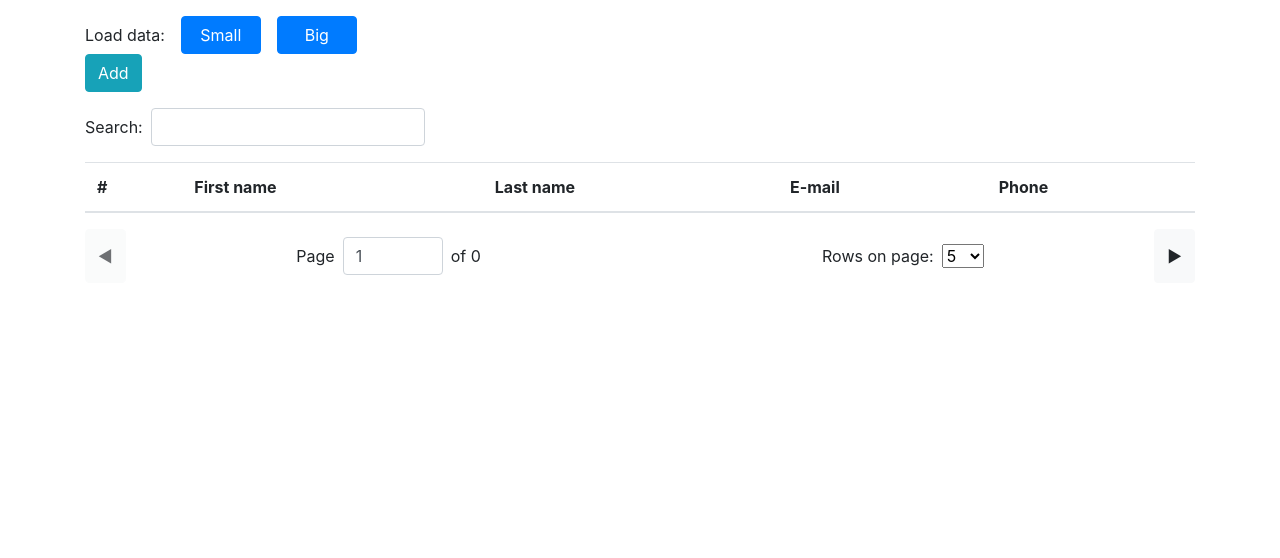
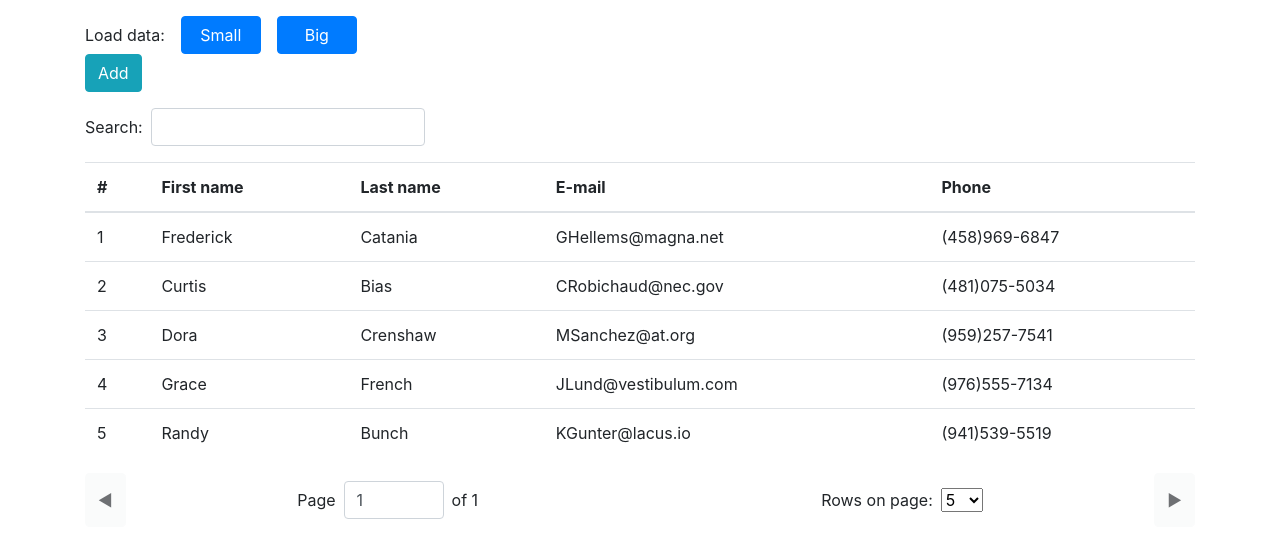
Before and after one commit to a413x/reactTable, a React (Create React App) app: page / in a window 1280 px wide. Shown: the top 558 px of the page. Built offline with nearby package versions, Linux system fonts and the light colour scheme.

Commit message:
Initialize app with mock data

```diff
--- a/src/components/App/App.js
+++ b/src/components/App/App.js
@@ -6,8 +6,9 @@ import {PagesNav} from '../PagesNav/PagesNav.js'
 import {SearchForm} from '../SearchForm/SearchForm.js'
 import {Details} from '../Details/Details.js'
 import {sortData, searchData} from '../../utils/utils.js'
+import {mock_data} from '../../__mock_data__/mock_data.js'
 
-let storedData = []
+let storedData = [...mock_data]
 
 const App = () => {
   const [data, setData] = useState([...storedData])
```
Also changed, not shown: 1 other file (tests, documents, lock files or other folders).
